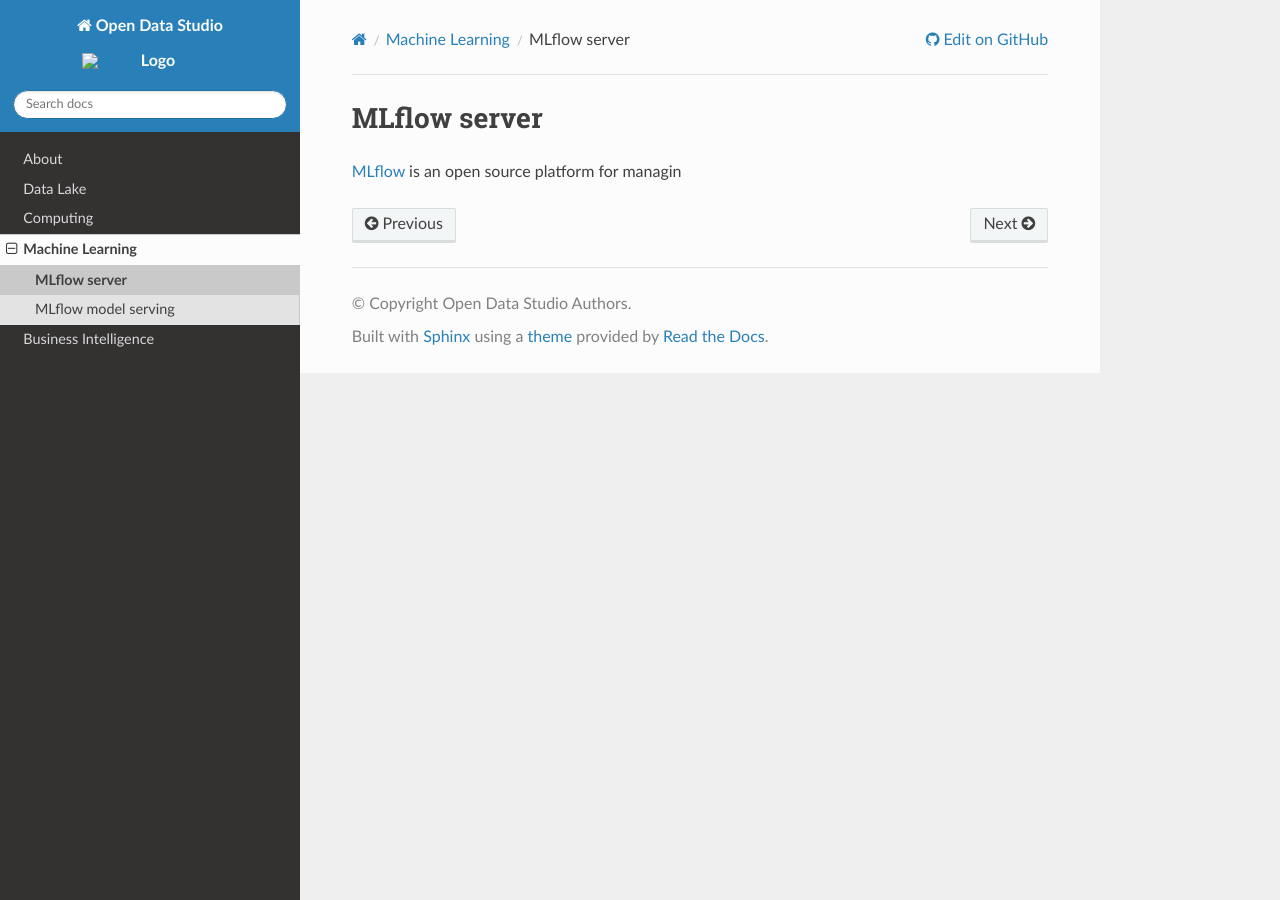
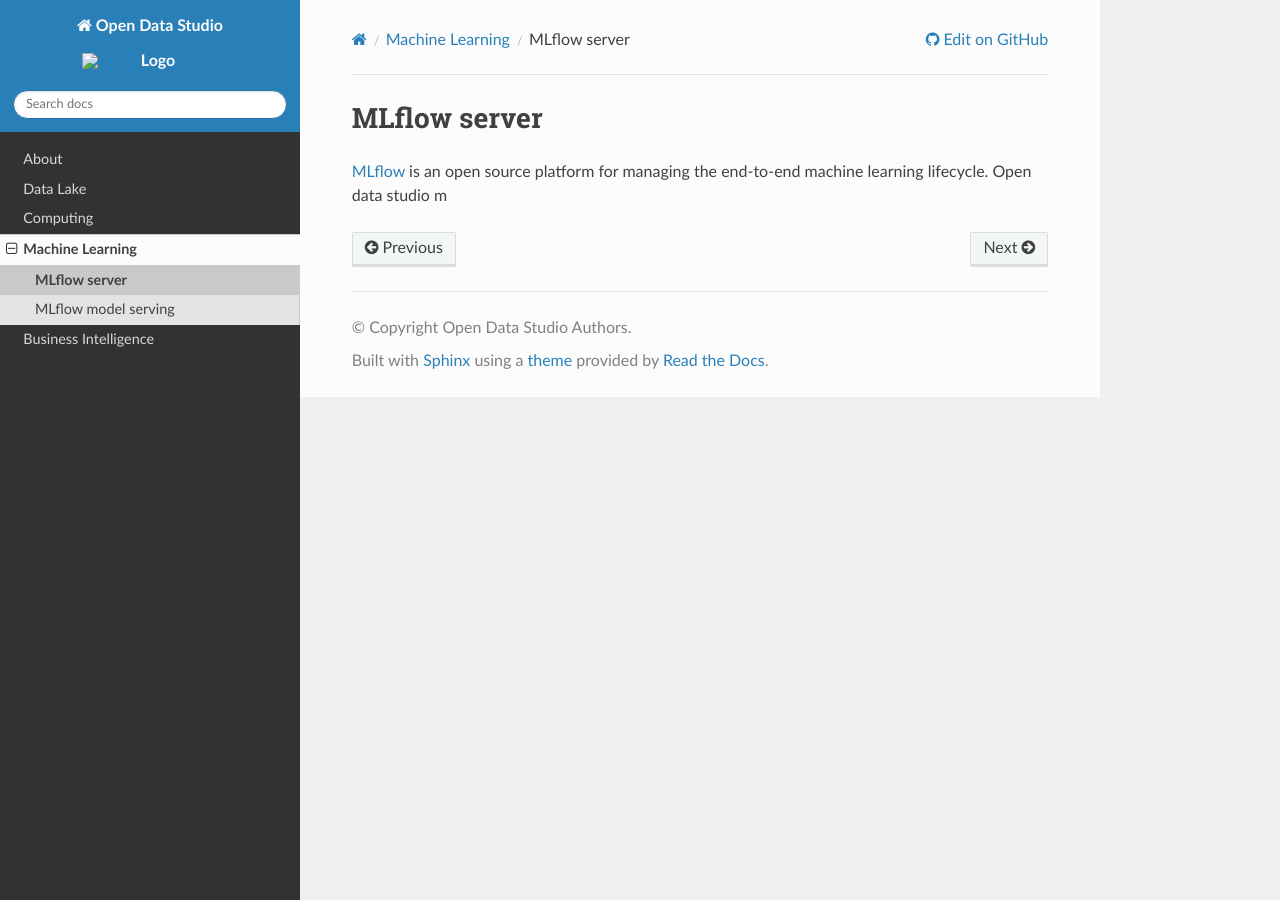
Before and after one commit to Forethoughts/forethoughts-datastudio, a Sphinx documentation site: the page built from docs/machine-learning/mlflow-server.rst, in a window 1280 px wide. Built offline with Sphinx 7.4.7 and the Read the Docs theme 2.0.0, drawn with Linux system fonts in a browser that asks for light colours; pages that are not in the unit, such as notebooks, are missing from menus.

```diff
--- a/docs/machine-learning/mlflow-server.rst
+++ b/docs/machine-learning/mlflow-server.rst
@@ -2,4 +2,5 @@
 MLflow server
 ==============
 
-`MLflow <https://mlflow.org>`_ is an open source platform for managin
+`MLflow <https://mlflow.org>`_ is an open source platform for managing the end-to-end machine learning lifecycle.
+Open data studio m
```
